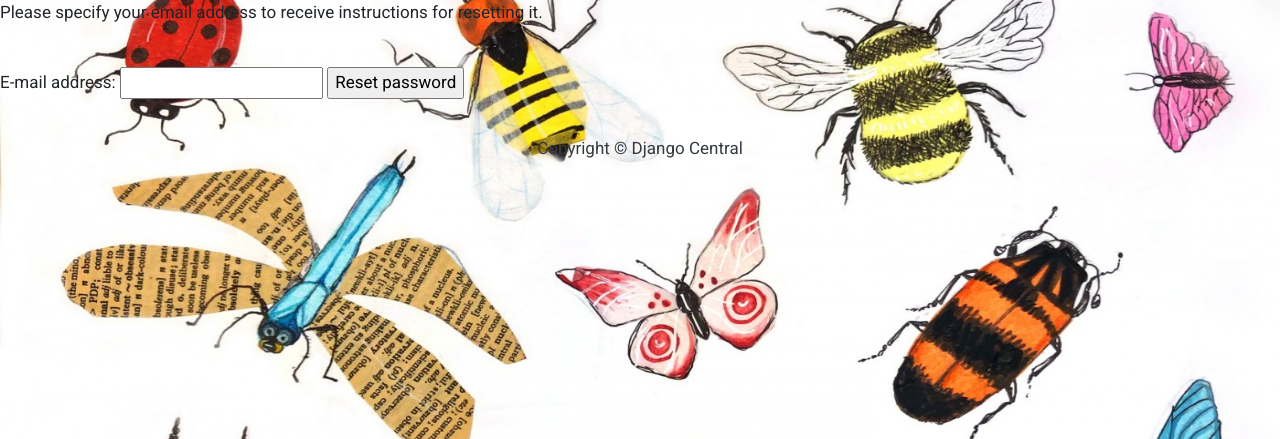
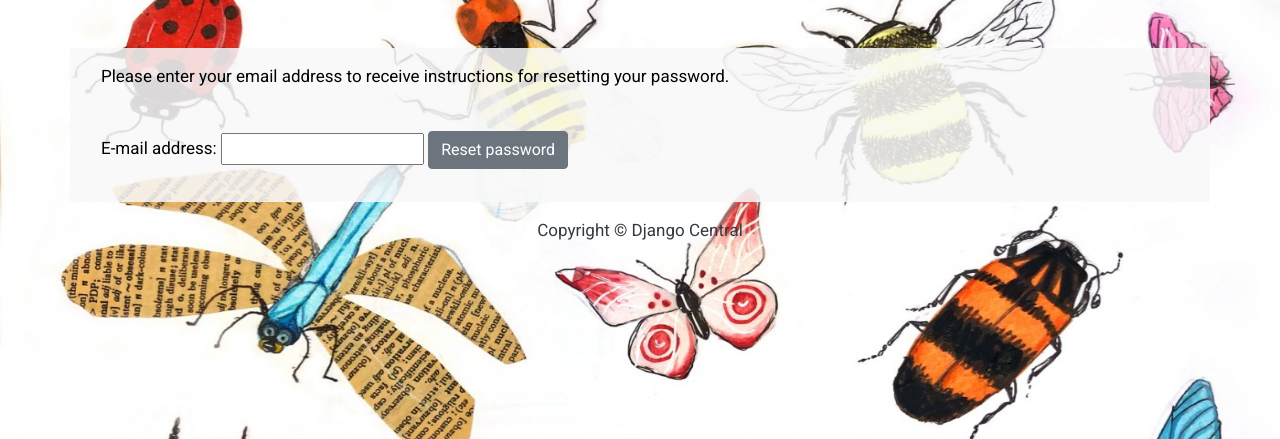
Before and after one commit to marius1989D/milestone-project-final, a Django app: page /accounts/password-reset/form/ in a window 1280 px wide. Shown: the part 65-504 px from the top of the page. Run offline with Django 3.2, Linux system fonts and the light colour scheme; some libraries are stand-ins or nearby versions.

Commit message:
customized reset templates for better visualisation

```diff
--- a/templates/accounts/login.html
+++ b/templates/accounts/login.html
@@ -17,7 +17,7 @@
                 <div class="form-group">
                     <button class="btn btn-secondary" type="submit">Login</button>
                     <small class="text-muted ml-2">
-                        <a href="{% url 'password_reset' %}">Forgot Password?</a>
+                        <a href="{% url 'password_reset_form' %}">Forgot Password?</a>
                     </small>
                 </div>
             </form>
--- a/templates/reset/password_reset_form.html
+++ b/templates/reset/password_reset_form.html
@@ -1,15 +1,20 @@
 {% extends "base.html" %}
-{% block title %}Reset Password{% endblock %}
+{% block page_title %}Reset Password{% endblock %}
 
 {% block content %}
-
+<div class="container">
+	<div class="row blog-cust mt-5 p-3">
+		<div class="col-md-8">
 			<form method="post" class="accountform">
-    <p>Please specify your email address to receive instructions for resetting it.</p>
+			    <p>Please enter your email address to receive instructions for resetting your password.</p>
 			    <br>
 			    <div style="display:none">
 			        <input type="hidden" value="{{ csrf_token }}" name="csrfmiddlewaretoken">
 			    </div>
 			     {{ form.email.errors }}
-    <p><label for="id_email" class="control-label required-field">E-mail address:</label> {{ form.email }} <input type="submit" value="Reset password" /></p>
+			    <p><label for="id_email" class="control-label required-field">E-mail address:</label> {{ form.email }} <input type="submit" class="btn btn-secondary" value="Reset password" /></p>
 			</form>
+		</div>
+	</div>
+</div>
 {% endblock %}
```
Also changed, not shown: templates/reset/password_reset_complete.html (+6 -3 lines), templates/reset/password_reset_confirm.html (+12 -5 lines), templates/reset/password_reset_done.html (+10 -3 lines). Lines whose indentation alone changed are shown as unchanged.
